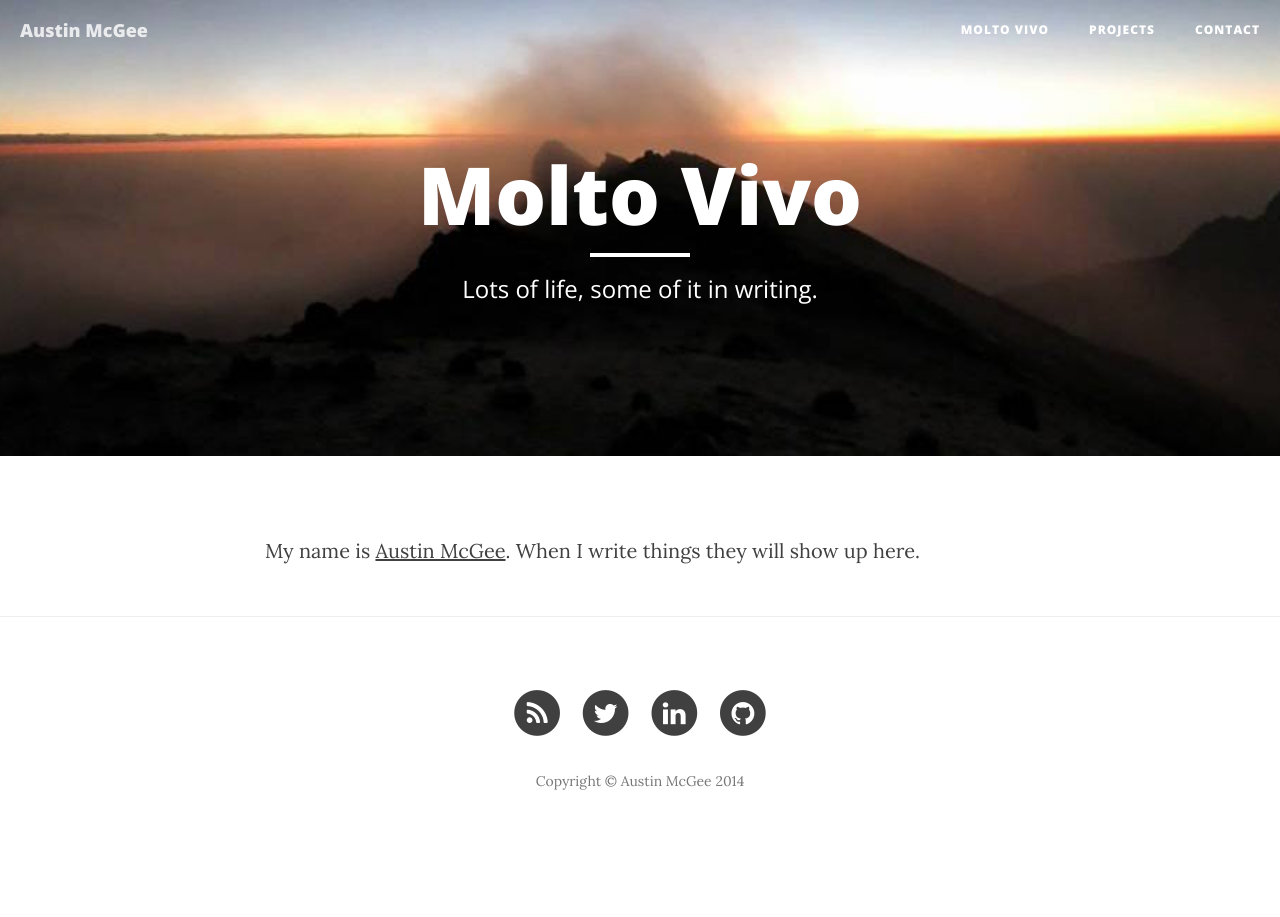
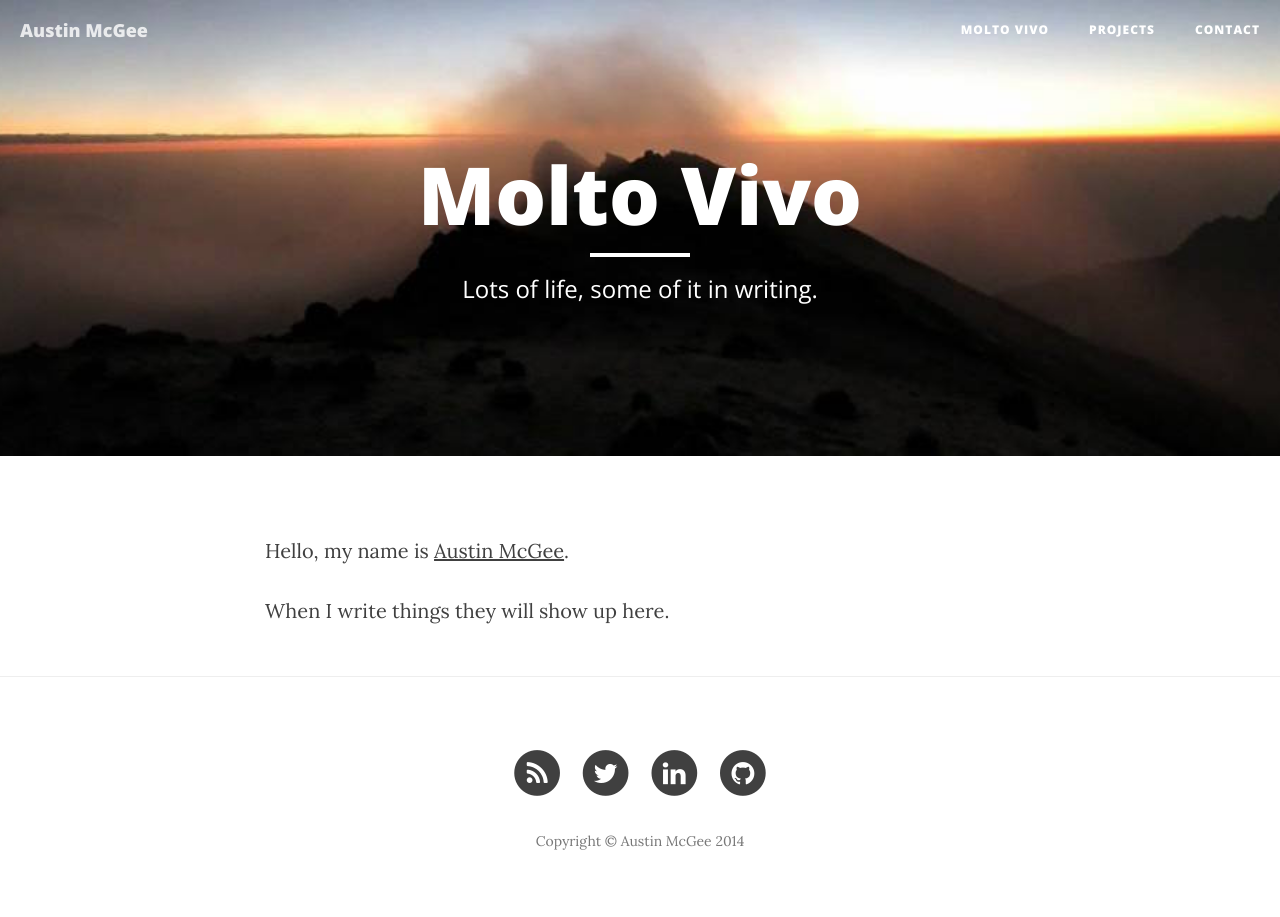
Before and after one commit to amcgee/amcgee.github.io, a Jekyll site: the page built from index.html, in a window 1280 px wide. Built offline with Jekyll 4.4.1, drawn with Linux system fonts in a browser that asks for light colours; nearby versions of some CDN libraries; the list of posts is cut into pages by our own code.

Commit message:
Change verbiage on the main page.

```diff
--- a/index.html
+++ b/index.html
@@ -4,7 +4,10 @@ description: "Lots of life, some of it in writing."
 header-img: "img/home-bg.jpg"
 ---
 
-<p> My name is <a href="/about">Austin McGee</a>.  When I write things they will show up here.</p>
+<p> Hello, my name is <a href="/about">Austin McGee</a>.</p>
+{% if site.posts | size == 0 %}
+<p>When I write things they will show up here.</p>
+{% endif %}
 
 {% for post in paginator.posts %}
 <div class="post-preview">
```
